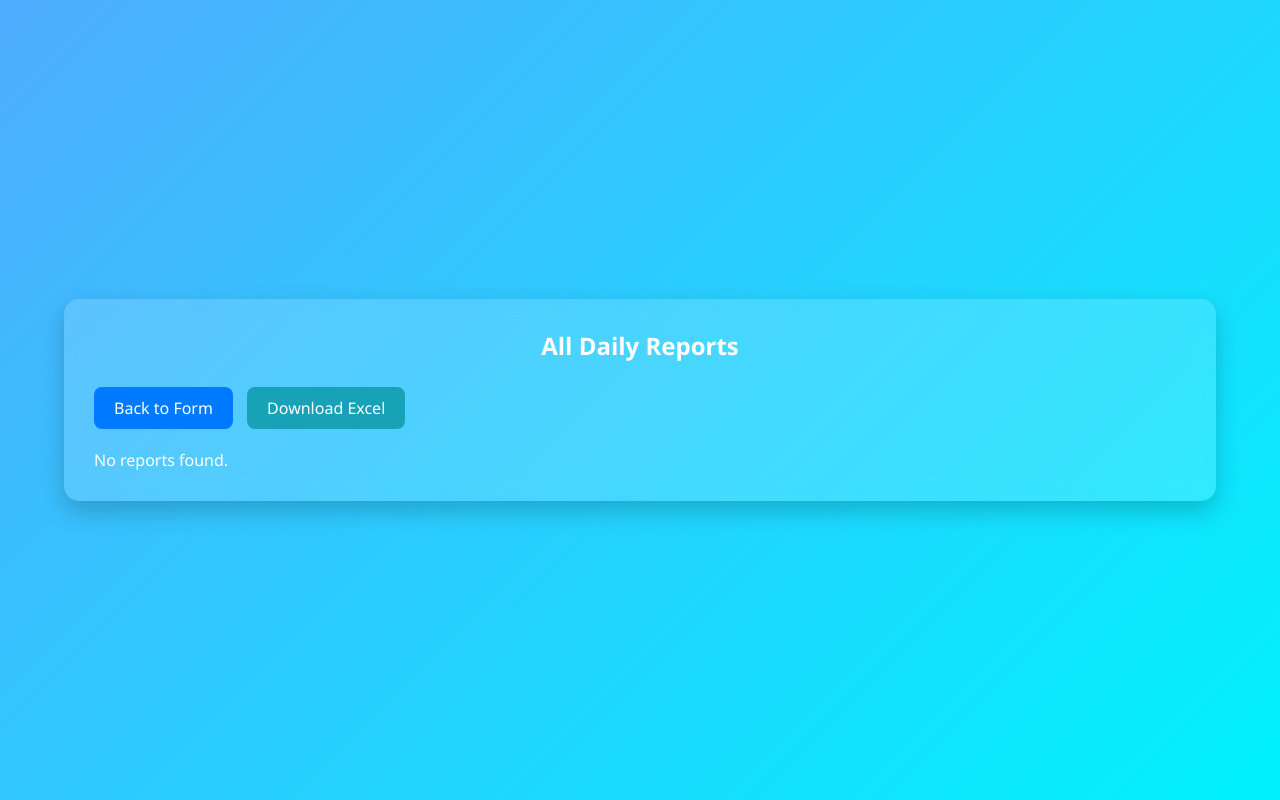
After one commit to ABISHEK-2908/SDT, a Flask app: page /reports in a window 1280 px wide. The commit adds this page. Run offline with Flask 3, Linux system fonts and the light colour scheme.

Commit message:
modified

```diff
--- a/app.py
+++ b/app.py
@@ -1,23 +1,47 @@
-from flask import Flask, render_template, request
+from flask import Flask, render_template, request, send_file
 import csv
 import os
+import openpyxl
 
 app = Flask(__name__)
 
-CSV_FILE = "daily_status.csv"
+EXCEL_FILE = "daily_status.xlsx"
 
 
-def save_to_csv(name, date, work_done, blockers, plan):
+def save_to_excel(name, date, project, work_done, blockers, plan):
 
-    file_exists = os.path.isfile(CSV_FILE)
+    file_exists = os.path.isfile(EXCEL_FILE)
 
-    with open(CSV_FILE, mode='a', newline='') as file:
-        writer = csv.writer(file)
+    if file_exists:
+        wb = openpyxl.load_workbook(EXCEL_FILE)
+        ws = wb.active
+    else:
+        wb = openpyxl.Workbook()
+        ws = wb.active
+        ws.append(["Name", "Date", "Project", "Work Done", "Blockers", "Plan"])
 
-        if not file_exists:
-            writer.writerow(["Name", "Date", "Work Done", "Blockers", "Plan"])
+    ws.append([name, date, project, work_done, blockers, plan])
+    wb.save(EXCEL_FILE)
 
-        writer.writerow([name, date, work_done, blockers, plan])
+
+def load_reports_from_excel():
+    if not os.path.isfile(EXCEL_FILE):
+        return []
+
+    wb = openpyxl.load_workbook(EXCEL_FILE)
+    ws = wb.active
+    reports = []
+    for row in ws.iter_rows(min_row=2, values_only=True):  # Skip header
+        if row[0]:  # If name is not empty
+            reports.append({
+                "name": row[0],
+                "date": row[1],
+                "project": row[2],
+                "work_done": row[3],
+                "blockers": row[4],
+                "plan": row[5]
+            })
+    return reports
 
 
 @app.route("/", methods=["GET", "POST"])
@@ -29,6 +53,7 @@ def index():
 
         name = request.form["name"]
         date = request.form["date"]
+        project = request.form["project"]
         status = request.form["status"]
 
         lines = status.split("\n")
@@ -37,11 +62,12 @@ def index():
         blockers = lines[1] if len(lines) > 1 else ""
         plan = lines[2] if len(lines) > 2 else ""
 
-        save_to_csv(name, date, work_done, blockers, plan)
+        save_to_excel(name, date, project, work_done, blockers, plan)
 
         report = {
             "name": name,
             "date": date,
+            "project": project,
             "work_done": work_done,
             "blockers": blockers,
             "plan": plan
@@ -50,6 +76,20 @@ def index():
     return render_template("index.html", report=report)
 
 
+@app.route("/reports")
+def reports():
+    all_reports = load_reports_from_excel()
+    return render_template("reports.html", reports=all_reports)
+
+
+@app.route("/download")
+def download():
+    if os.path.isfile(EXCEL_FILE):
+        return send_file(EXCEL_FILE, as_attachment=True)
+    else:
+        return "No Excel file found", 404
+
+
 if __name__ == "__main__":
     app.run(debug=True)
 
--- /dev/null
+++ b/templates/reports.html
@@ -0,0 +1,104 @@
+<!DOCTYPE html>
+<html lang="en">
+<head>
+    <meta charset="UTF-8">
+    <title>All Reports - Status Drafter Tool</title>
+    <style>
+        * {
+            margin: 0;
+            padding: 0;
+            box-sizing: border-box;
+            font-family: Segoe UI;
+        }
+
+        body {
+            height: 100vh;
+            display: flex;
+            justify-content: center;
+            align-items: center;
+            background: linear-gradient(135deg, #4facfe, #00f2fe);
+            color: white;
+        }
+
+        .container {
+            width: 90%;
+            max-width: 1200px;
+            padding: 30px;
+            background: rgba(255, 255, 255, 0.15);
+            backdrop-filter: blur(10px);
+            border-radius: 15px;
+            box-shadow: 0 10px 25px rgba(0, 0, 0, 0.2);
+        }
+
+        h2 {
+            text-align: center;
+            margin-bottom: 25px;
+        }
+
+        table {
+            width: 100%;
+            border-collapse: collapse;
+            margin-top: 20px;
+        }
+
+        th, td {
+            padding: 12px;
+            text-align: left;
+            border-bottom: 1px solid rgba(255, 255, 255, 0.3);
+        }
+
+        th {
+            background: rgba(255, 255, 255, 0.2);
+        }
+
+        .back-btn {
+            display: inline-block;
+            padding: 10px 20px;
+            background: #007bff;
+            color: white;
+            text-decoration: none;
+            border-radius: 8px;
+            margin-bottom: 20px;
+        }
+
+        .back-btn:hover {
+            background: #0056b3;
+        }
+    </style>
+</head>
+<body>
+    <div class="container">
+        <h2>All Daily Reports</h2>
+        <a href="/" class="back-btn">Back to Form</a>
+        <a href="/download" class="back-btn" style="background: #17a2b8; margin-left: 10px;">Download Excel</a>
+        {% if reports %}
+        <table>
+            <thead>
+                <tr>
+                    <th>Name</th>
+                    <th>Date</th>
+                    <th>Project</th>
+                    <th>Work Done</th>
+                    <th>Blockers</th>
+                    <th>Plan</th>
+                </tr>
+            </thead>
+            <tbody>
+                {% for report in reports %}
+                <tr>
+                    <td>{{ report.name }}</td>
+                    <td>{{ report.date }}</td>
+                    <td>{{ report.project }}</td>
+                    <td>{{ report.work_done }}</td>
+                    <td>{{ report.blockers }}</td>
+                    <td>{{ report.plan }}</td>
+                </tr>
+                {% endfor %}
+            </tbody>
+        </table>
+        {% else %}
+        <p>No reports found.</p>
+        {% endif %}
+    </div>
+</body>
+</html>
```
Also changed, not shown: templates/index.html (+14 -1 lines), 1 other file.
